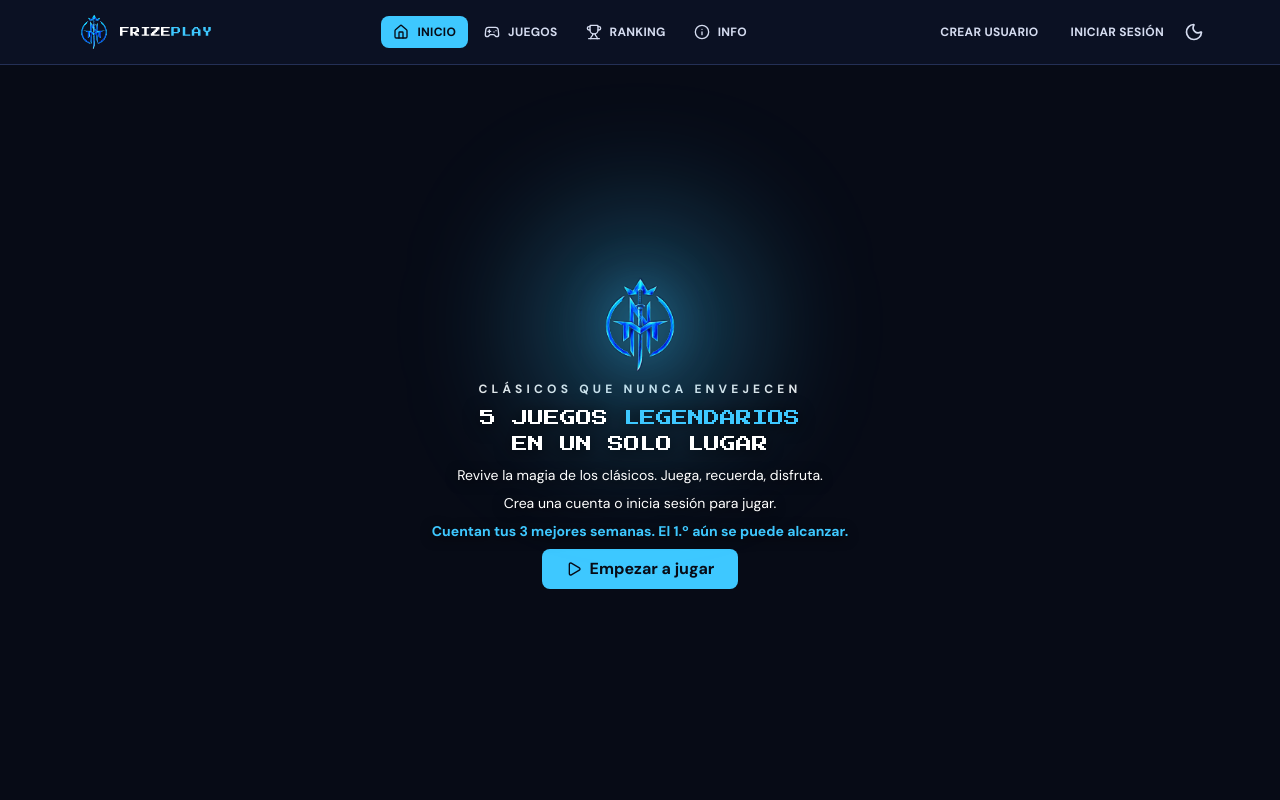
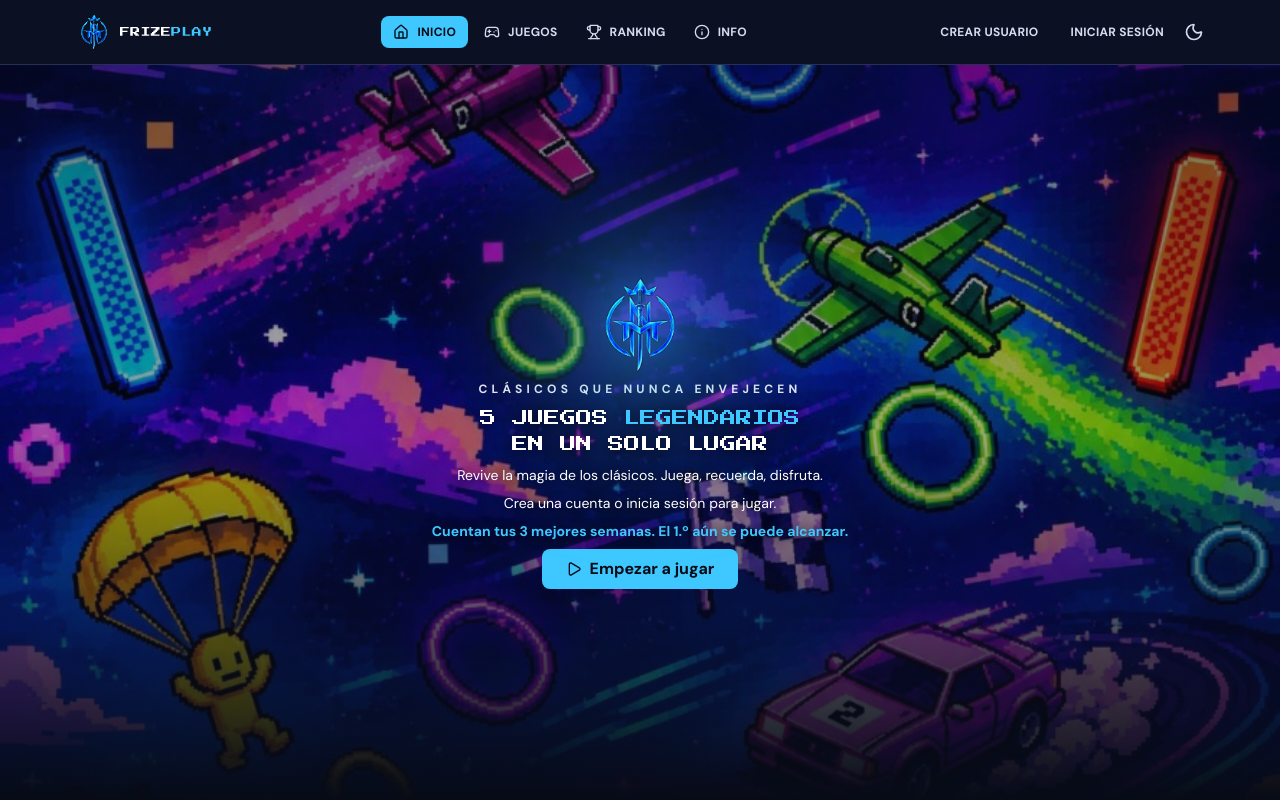
Before and after one commit to nandogl92-sudo/salvation_frontend, a React (Vite) app: page / in a window 1280 px wide. Shown: the top 800 px of the page. Built offline with nearby package versions, Linux system fonts and the light colour scheme; no server answers.

Commit message:
Add background image and gradient overlay to HomeLanding component

```diff
--- a/src/components/home/HomeLanding.tsx
+++ b/src/components/home/HomeLanding.tsx
@@ -120,6 +120,12 @@ const HomeLanding = ({
   return (
     <div id="inicio">
       <section className="relative overflow-hidden bg-[#070b16] text-center">
+        <img
+          src="/hero-frizeplay.jpg"
+          alt=""
+          className="absolute inset-0 h-full w-full object-cover object-center"
+        />
+        <div className="absolute inset-0 bg-gradient-to-b from-[#070b16]/55 via-[#070b16]/35 to-[#070b16]" aria-hidden="true" />
         <div className="relative z-10 min-h-[calc(100svh-4rem)] landscape:min-h-[calc(100svh-4rem)] flex items-center px-4 py-6 landscape:py-3">
           <div className="max-w-4xl mx-auto w-full space-y-3 landscape:space-y-2">
             <div className="relative mx-auto w-fit">
```
Also changed, not shown: public/hero-frizeplay.jpg (added).
